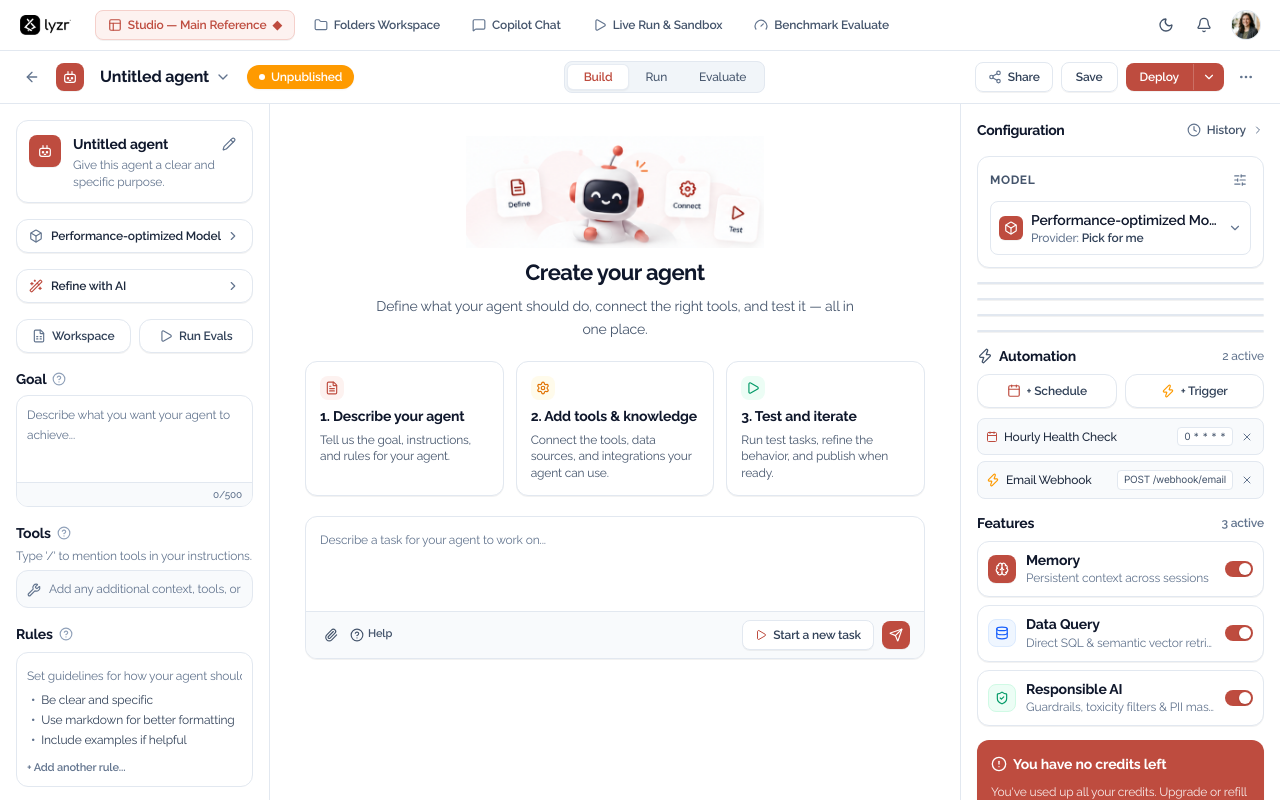
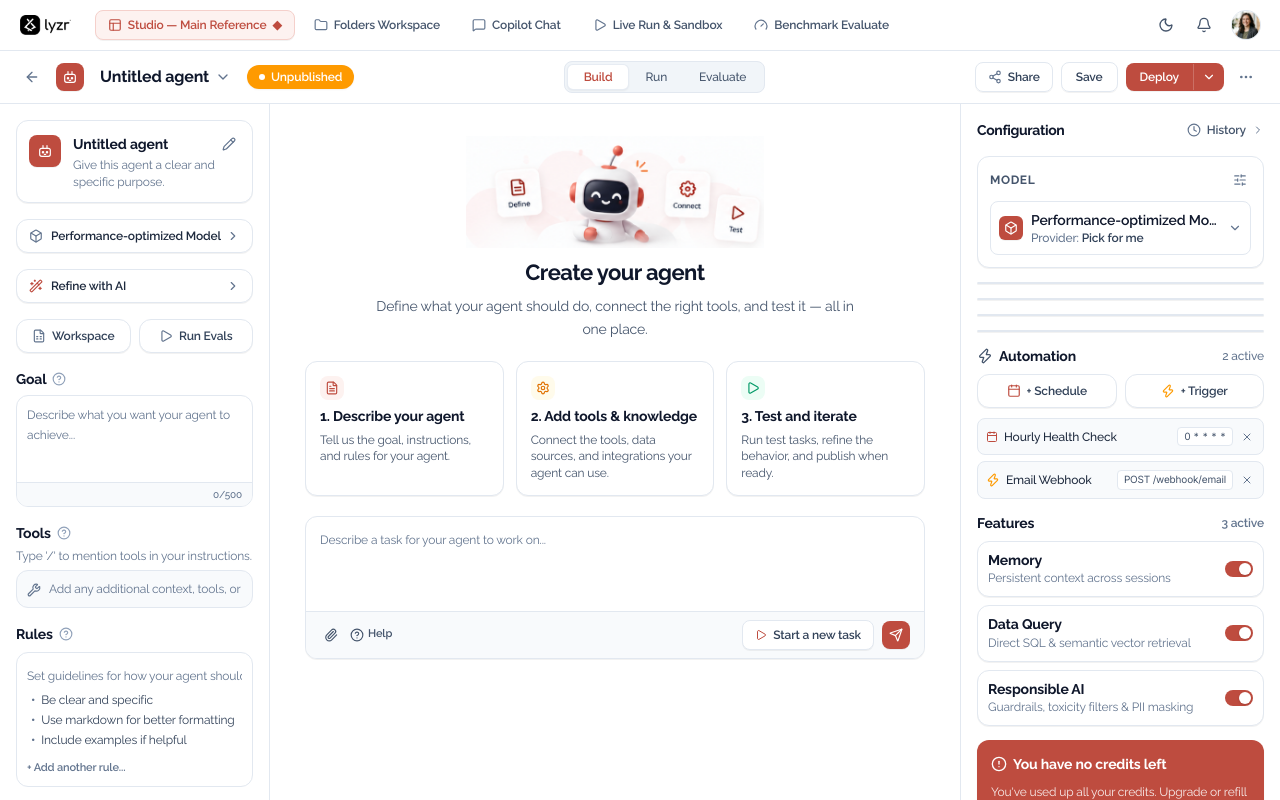
Before and after one commit to Shubham-Sah7/Lyzr, a React (Vite) app: page / in a window 1280 px wide. Built offline with nearby package versions, Linux system fonts and the light colour scheme.

Commit message:
fix(features): remove icon badges from Memory, Data Query, and Responsible AI cards

```diff
--- a/src/screens/Screen2.tsx
+++ b/src/screens/Screen2.tsx
@@ -32,7 +32,6 @@
   FileCode,
   SlidersHorizontal,
   Calendar,
-  ShieldCheck,
   AlertCircle,
 } from "lucide-react"
 
@@ -1973,18 +1972,13 @@
               <div className="space-y-2">
                 {/* Memory Card */}
                 <div className="flex items-center justify-between p-2.5 rounded-xl border border-slate-200 bg-white hover:border-slate-300 transition-all shadow-2xs">
-                  <div className="flex items-center gap-2.5 min-w-0">
-                    <div className="w-7 h-7 rounded-lg bg-[#fdf2f0] border border-[#f5d0cb] flex items-center justify-center text-[#be4c3f] shrink-0">
-                      <Brain className="w-3.5 h-3.5 text-[#be4c3f]" />
-                    </div>
-                    <div className="min-w-0">
+                  <div className="min-w-0 pr-2">
                     <h4 className="text-xs font-bold text-slate-900 leading-tight">
                       Memory
                     </h4>
                     <p className="text-[10px] text-slate-500 leading-tight truncate">
                       Persistent context across sessions
                     </p>
-                    </div>
                   </div>
                   <button
                     type="button"
@@ -2012,18 +2006,13 @@
 
                 {/* Data Query Card */}
                 <div className="flex items-center justify-between p-2.5 rounded-xl border border-slate-200 bg-white hover:border-slate-300 transition-all shadow-2xs">
-                  <div className="flex items-center gap-2.5 min-w-0">
-                    <div className="w-7 h-7 rounded-lg bg-blue-50 border border-blue-100 flex items-center justify-center text-blue-600 shrink-0">
-                      <Database className="w-3.5 h-3.5 text-blue-600" />
-                    </div>
-                    <div className="min-w-0">
+                  <div className="min-w-0 pr-2">
                     <h4 className="text-xs font-bold text-slate-900 leading-tight">
                       Data Query
                     </h4>
                     <p className="text-[10px] text-slate-500 leading-tight truncate">
                       Direct SQL & semantic vector retrieval
                     </p>
-                    </div>
                   </div>
                   <button
                     type="button"
@@ -2051,18 +2040,13 @@
 
                 {/* Responsible AI Card */}
                 <div className="flex items-center justify-between p-2.5 rounded-xl border border-slate-200 bg-white hover:border-slate-300 transition-all shadow-2xs">
-                  <div className="flex items-center gap-2.5 min-w-0">
-                    <div className="w-7 h-7 rounded-lg bg-emerald-50 border border-emerald-100 flex items-center justify-center text-emerald-600 shrink-0">
-                      <ShieldCheck className="w-3.5 h-3.5 text-emerald-600" />
-                    </div>
-                    <div className="min-w-0">
+                  <div className="min-w-0 pr-2">
                     <h4 className="text-xs font-bold text-slate-900 leading-tight">
                       Responsible AI
                     </h4>
                     <p className="text-[10px] text-slate-500 leading-tight truncate">
                       Guardrails, toxicity filters & PII masking
                     </p>
-                    </div>
                   </div>
                   <button
                     type="button"
--- a/src/screens/StudioMainView.tsx
+++ b/src/screens/StudioMainView.tsx
@@ -34,8 +34,6 @@
   SlidersHorizontal,
   FileCode,
   Database,
-  Brain,
-  ShieldCheck,
   Zap,
   Calendar,
 } from "lucide-react"
@@ -1201,18 +1199,13 @@
             <div className="space-y-2">
               {/* Memory Card */}
               <div className="flex items-center justify-between p-2.5 rounded-xl border border-slate-200 bg-white hover:border-slate-300 transition-all shadow-2xs">
-                <div className="flex items-center gap-2.5 min-w-0">
-                  <div className="w-7 h-7 rounded-lg bg-[#be4c3f] text-white flex items-center justify-center shrink-0 shadow-2xs">
-                    <Brain className="w-3.5 h-3.5 text-white" />
-                  </div>
-                  <div className="min-w-0">
+                <div className="min-w-0 pr-2">
                   <h4 className="text-sm font-bold text-slate-900 leading-tight">
                     Memory
                   </h4>
                   <p className="text-xs text-slate-500 leading-tight truncate mt-0.5">
                     Persistent context across sessions
                   </p>
-                  </div>
                 </div>
                 <button
                   type="button"
@@ -1240,18 +1233,13 @@
 
               {/* Data Query Card */}
               <div className="flex items-center justify-between p-2.5 rounded-xl border border-slate-200 bg-white hover:border-slate-300 transition-all shadow-2xs">
-                <div className="flex items-center gap-2.5 min-w-0">
-                  <div className="w-7 h-7 rounded-lg bg-blue-50 border border-blue-100 flex items-center justify-center text-blue-600 shrink-0">
-                    <Database className="w-3.5 h-3.5 text-blue-600" />
-                  </div>
-                  <div className="min-w-0">
+                <div className="min-w-0 pr-2">
                   <h4 className="text-sm font-bold text-slate-900 leading-tight">
                     Data Query
                   </h4>
                   <p className="text-xs text-slate-500 leading-tight truncate mt-0.5">
                     Direct SQL & semantic vector retrieval
                   </p>
-                  </div>
                 </div>
                 <button
                   type="button"
@@ -1279,18 +1267,13 @@
 
               {/* Responsible AI Card */}
               <div className="flex items-center justify-between p-2.5 rounded-xl border border-slate-200 bg-white hover:border-slate-300 transition-all shadow-2xs">
-                <div className="flex items-center gap-2.5 min-w-0">
-                  <div className="w-7 h-7 rounded-lg bg-emerald-50 border border-emerald-100 flex items-center justify-center text-emerald-600 shrink-0">
-                    <ShieldCheck className="w-3.5 h-3.5 text-emerald-600" />
-                  </div>
-                  <div className="min-w-0">
+                <div className="min-w-0 pr-2">
                   <h4 className="text-sm font-bold text-slate-900 leading-tight">
                     Responsible AI
                   </h4>
                   <p className="text-xs text-slate-500 leading-tight truncate mt-0.5">
                     Guardrails, toxicity filters & PII masking
                   </p>
-                  </div>
                 </div>
                 <button
                   type="button"
```
Lines whose indentation alone changed are shown as unchanged.
